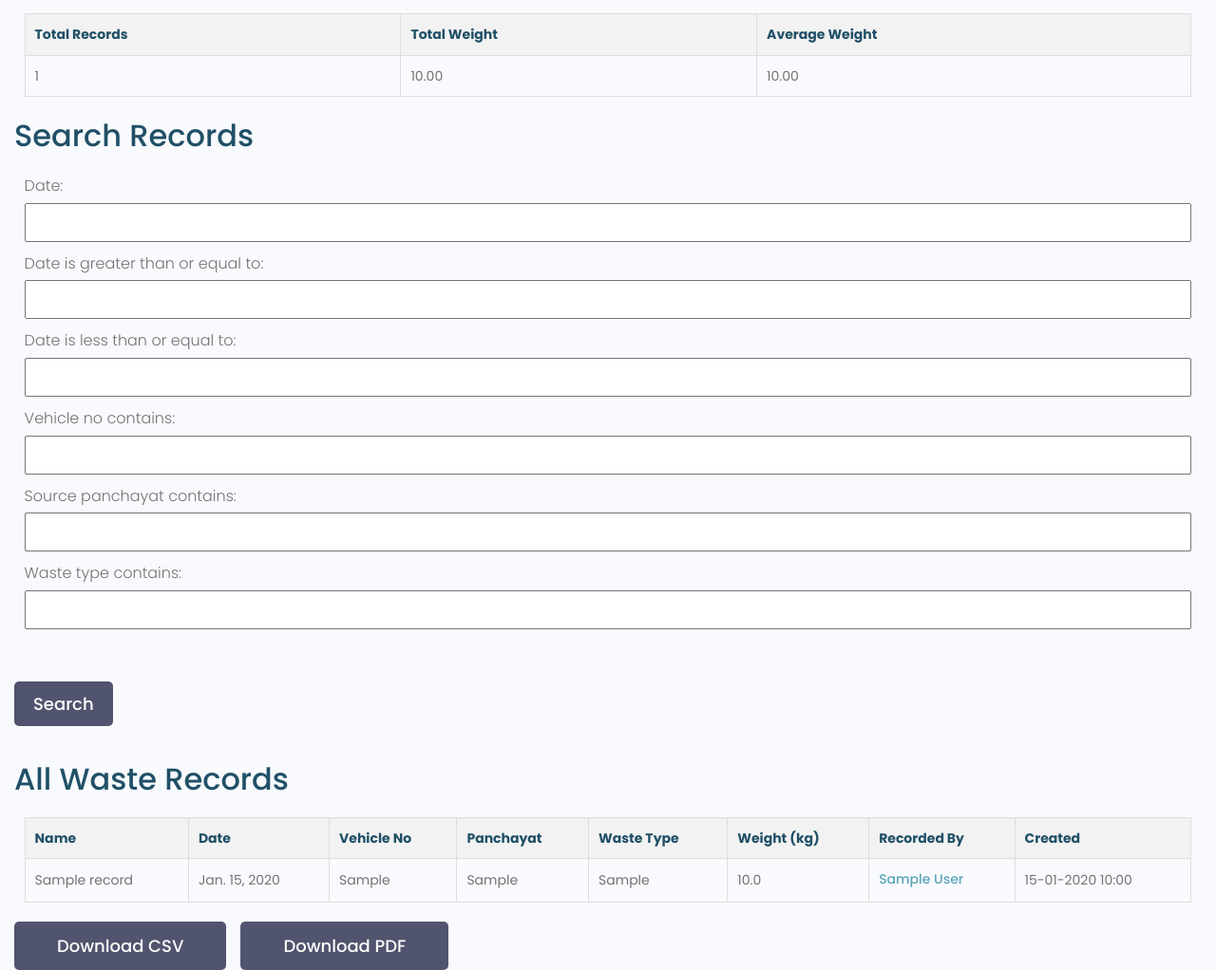
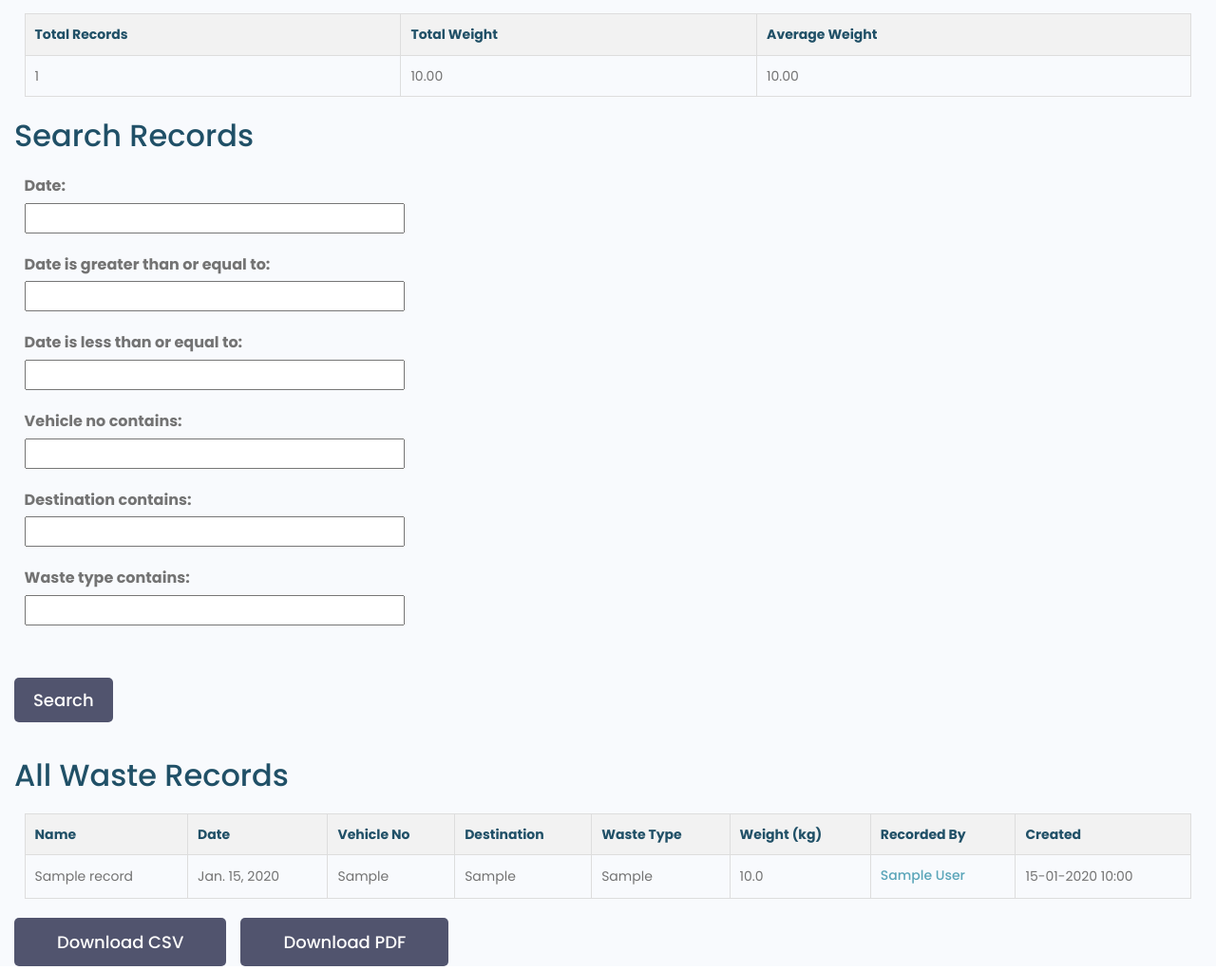
Before and after one commit to szaid47/Digital-MRF, a Django app: page /records/reports/ in a window 1280 px wide. Shown: the part 269-1291 px from the top of the page at 95% size. Run offline with Django 4.2, Linux system fonts and the light colour scheme; a user stored in the database is signed in; tables that the repository leaves empty hold one stand-in row (values such as "Sample post").

Commit message:
updated-model and stykes fir report

```diff
--- a/records/filters.py
+++ b/records/filters.py
@@ -7,6 +7,6 @@ class FilterRecords(django_filters.FilterSet):
         fields = {
             'date': ['exact', 'gte', 'lte'],
             'vehicle_no': ['icontains'],
-            'source_panchayat': ['icontains'],
+            'Destination': ['icontains'],  # ✅ Updated field name
             'waste_type': ['icontains'],
         }
--- a/records/models.py
+++ b/records/models.py
@@ -10,14 +10,14 @@ class Record(models.Model):
     date = models.DateField(null=True, blank=True)
     vehicle_no = models.CharField(max_length=100, null=True, blank=True)
     weight_kg = models.FloatField(null=True, blank=True)
-    source_panchayat = models.CharField(max_length=255, null=True, blank=True)
+    Destination = models.CharField(max_length=255, null=True, blank=True)
     waste_type = models.CharField(max_length=255, null=True, blank=True)
 
     created = models.DateTimeField(auto_now_add=True)
     id = models.UUIDField(default=uuid.uuid4, editable=False, unique=True, primary_key=True)
 
     def __str__(self):
-        return f"{self.date} - {self.vehicle_no} - {self.source_panchayat}"
+        return f"{self.date} - {self.vehicle_no} - {self.Destination}"
 
     # ------- ✅ Reporting Methods (inside Record model) --------
     @classmethod
@@ -31,12 +31,12 @@ class Record(models.Model):
     @classmethod
     def get_all_records(cls):
         return cls.objects.values(
-            'date', 'vehicle_no', 'weight_kg', 'source_panchayat', 'waste_type'
+            'date', 'vehicle_no', 'weight_kg', 'Destination', 'waste_type'
         ).order_by('-date')
 
     @classmethod
     def get_quantity_by_county(cls):
-        return cls.objects.values('source_panchayat').annotate(
+        return cls.objects.values('Destination').annotate(
             total_weight=Sum('weight_kg'),
             record_count=Count('id')
         ).order_by('-total_weight')
--- a/records/templates/records/export-to-csv.html
+++ b/records/templates/records/export-to-csv.html
@@ -23,7 +23,7 @@
                 </div>
 
                 <div class="form__field">
-                    <label for="panchayat">Panchayat (Optional):</label>
+                    <label for="panchayat">Destination (Optional):</label>
                     <input type="text" name="panchayat" class="input input--text" placeholder="e.g., Velachery" />
                 </div>
 
--- a/records/templates/records/records.html
+++ b/records/templates/records/records.html
@@ -12,9 +12,9 @@
                 <div class="hero-section__search">
                     <form class="form" action="{% url 'records' %}" method="get">
                         <div class="form__field">
-                        <label for="formInput#search">Search By Panchayat / Vehicle No</label>
+                            <label for="formInput#search">Search By Destination / Vehicle No</label>
                             <input class="input input--text" id="formInput#search" type="text" name="search_query"
-                            value="{{ search_query }}" placeholder="Search by Panchayat or Vehicle No" />
+                                value="{{ search_query }}" placeholder="Search by Destination or Vehicle No" />
                         </div>
 
                         <input class="btn btn--sub btn--lg" type="submit" value="Search" />
@@ -35,7 +35,7 @@
                                     <h4 class="project__title"> {{ record.date }}</h4>
                                     <h4 class="project__title"> {{ record.vehicle_no }}</h4>
                                     <p> <strong>Waste Type:</strong> {{ record.waste_type|default:"-" }}</p>
-                                <p>📍<strong>Panchayat:</strong> {{ record.source_panchayat|default:"-" }}</p>
+                                    <p>📍<strong>Destination:</strong> {{ record.Destination|default:"-" }}</p>
                                     <p class="project--rating">
                                         <strong>Weight:</strong> {{ record.weight_kg }} kg
                                     </p>
--- a/records/templates/records/reports.html
+++ b/records/templates/records/reports.html
@@ -103,7 +103,7 @@
 <h3>Search Records</h3>
 <form class="form" method="get">
     {% csrf_token %}
-    <div class="form-row">
+    <div class="form-row narrow-form">
         {{ my_filter.form.as_p }}
     </div>
     <div class="form-submit">
@@ -118,7 +118,7 @@
             <th>Name</th>
             <th>Date</th>
             <th>Vehicle No</th>
-            <th>Panchayat</th>
+            <th>Destination</th>
             <th>Waste Type</th>
             <th>Weight (kg)</th>
             <th>Recorded By</th>
@@ -131,7 +131,7 @@
             <td>{{ item.name }}</td>
             <td>{{ item.date }}</td>
             <td>{{ item.vehicle_no }}</td>
-            <td>{{ item.source_panchayat }}</td>
+            <td>{{ item.Destination }}</td>
             <td>{{ item.waste_type }}</td>
             <td>{{ item.weight_kg }}</td>
             <td>
--- a/records/templates/records/single-record.html
+++ b/records/templates/records/single-record.html
@@ -47,8 +47,8 @@
                             <td>{{ record.weight_kg|default:"0.0" }}</td>
                         </tr>
                         <tr>
-                            <td>Source Panchayat</td>
-                            <td>{{ record.source_panchayat|default:"-" }}</td>
+                            <td>Destination</td>
+                            <td>{{ record.Destination|default:"-" }}</td>
                         </tr>
                         <tr>
                             <td>Waste Type</td>
--- a/records/utils.py
+++ b/records/utils.py
@@ -3,8 +3,8 @@ from .models import Record
 from django.core.paginator import Paginator, PageNotAnInteger, EmptyPage
 
 # Update report columns to include 'name'
-REPORTS_COLUMNS_VALUES = ['name', 'date', 'vehicle_no', 'weight_kg', 'source_panchayat', 'waste_type']
-REPORTS_COLUMNS_HEADER = ['Name', 'Date', 'Vehicle No', 'Weight (kg)', 'Source Panchayat', 'Waste Type']
+REPORTS_COLUMNS_VALUES = ['name', 'date', 'vehicle_no', 'weight_kg', 'Destination', 'waste_type']
+REPORTS_COLUMNS_HEADER = ['Name', 'Date', 'Vehicle No', 'Weight (kg)', 'Destination', 'Waste Type']
 
 
 def search_waste(request):
@@ -15,7 +15,7 @@ def search_waste(request):
     records = Record.objects.filter(
         Q(name__icontains=search_query) |
         Q(vehicle_no__icontains=search_query) |
-        Q(source_panchayat__icontains=search_query) |
+        Q(Destination__icontains=search_query) |
         Q(waste_type__icontains=search_query)
     )
 
--- a/records/views.py
+++ b/records/views.py
@@ -11,8 +11,7 @@ from django.template.loader import get_template
 from xhtml2pdf import pisa
 from datetime import datetime
 from django.utils.dateparse import parse_date
-from django.db.models import Count
-from django.db.models import Sum,Avg
+from django.db.models import Count, Sum, Avg
 
 def records(request):
     all_records, search_query = search_waste(request)
@@ -89,7 +88,6 @@ def get_reports(request):
     return render(request, 'records/reports.html', context)
 
 
-
 @login_required(login_url='login')
 def export_to_csv(request):
     response = HttpResponse(content_type='text/csv')
@@ -115,7 +113,7 @@ def export_to_csv(request):
         if end_date:
             records = records.filter(date__lte=parse_date(end_date))
         if panchayat:
-            records = records.filter(source_panchayat__icontains=panchayat)
+            records = records.filter(Destination__icontains=panchayat)
 
     # Extract values
     record_values = list(records.values_list(*REPORTS_COLUMNS_VALUES))
@@ -132,14 +130,10 @@ def export_to_csv(request):
     return response
 
 
-
 @login_required(login_url='login')
 def export_to_csv_view(request):
     return render(request, 'records/export-to-csv.html')
 
-
-from datetime import datetime
-from django.utils.dateparse import parse_date
 
 @login_required(login_url='login')
 def export_to_pdf(request):
@@ -156,7 +150,7 @@ def export_to_pdf(request):
         if end_date:
             records = records.filter(date__lte=parse_date(end_date))
         if panchayat:
-            records = records.filter(source_panchayat__icontains=panchayat)
+            records = records.filter(Destination__icontains=panchayat)
 
     summaries = records.aggregate(
         total_records=Count('id'),
@@ -165,10 +159,10 @@ def export_to_pdf(request):
     )
 
     summaries_of_records = records.values(
-        'date', 'vehicle_no', 'weight_kg', 'source_panchayat', 'waste_type'
+        'date', 'vehicle_no', 'weight_kg', 'Destination', 'waste_type'
     ).order_by('-date')
 
-    summaries_county = records.values('source_panchayat').annotate(
+    summaries_county = records.values('Destination').annotate(
         total_weight=Sum('weight_kg'),
         record_count=Count('id')
     ).order_by('-total_weight')
@@ -194,7 +188,6 @@ def export_to_pdf(request):
     return response
 
 
-
 @login_required(login_url='login')
 def export_to_pdf_view(request):
     return render(request, 'records/export-to-pdf.html')
--- a/static/styles/app.css
+++ b/static/styles/app.css
@@ -277,10 +277,30 @@ img {
 }
 
 .grid--three {
-  grid-template-columns: repeat(auto-fill, minmax(300px, 1fr));
-  gap : 20px;
+  display: grid;
+  grid-template-columns: repeat(3, 1fr);
+  gap: 4rem;
+  /* Increase as needed */
 }
 
+.narrow-form p {
+  max-width: 400px;
+  margin-bottom: 1rem;
+}
+
+.narrow-form label {
+  display: block;
+  font-weight: bold;
+  margin-bottom: 0.3rem;
+}
+
+.narrow-form input,
+.narrow-form select {
+  width: 100%;
+  padding: 0.5rem;
+  font-size: 1rem;
+  box-sizing: border-box;
+}
 
 .devlist .dev .dev__profile {
   display: flex;
--- a/users/templates/users/account.html
+++ b/users/templates/users/account.html
@@ -79,7 +79,7 @@
                             <p>Vehicle: {{ record.vehicle_no }}</p>
                             <p>Type: {{ record.waste_type }}</p>
                             <p>Weight: {{ record.weight_kg }} kg</p>
-                            <p>Panchayat: {{ record.source_panchayat }}</p>
+                            <p>Destination: {{ record.Destination }}</p>
                         </td>
                         <td class="settings__tableActions">
                             <a class="tag tag--pill tag--main settings__btn" href="{% url 'update-record' record.id %}">
```
Also changed, not shown: records/templates/records/export-to-pdf.html (+6 -6 lines), records/migrations/0004_rename_source_panchayat_record_destination.py (added). Lines whose indentation alone changed are shown as unchanged.
